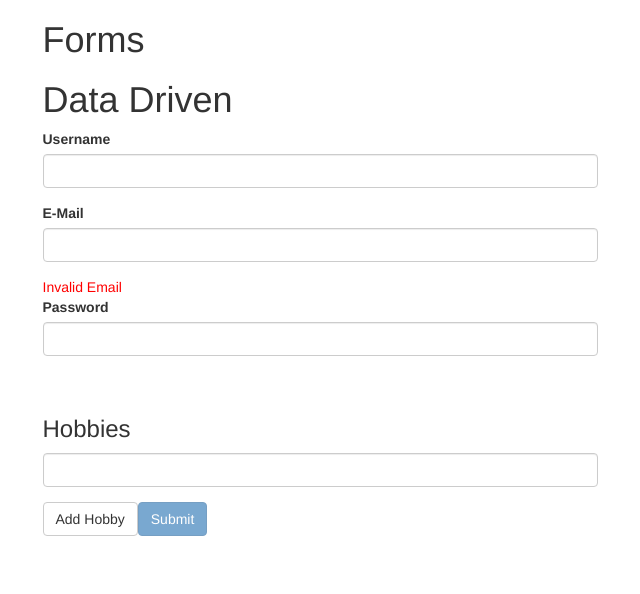
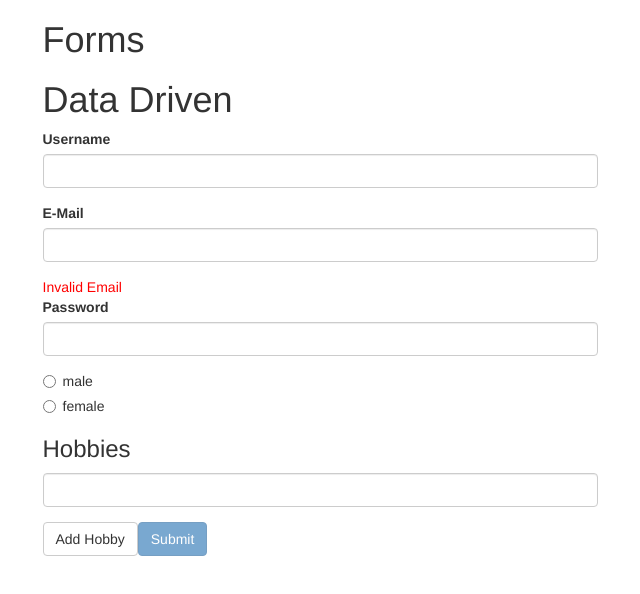
Before and after one commit to jennyEckstein/Udemy_AngularJS_Tutorial, an Angular app in the folder first-app/: page / in a window 1280 px wide. Shown: the top 594 px of the page, without its empty margins (320-960 px from the left). Built offline with nearby package versions, Linux system fonts and the light colour scheme.

Commit message:
feat: added radio buttons

```diff
--- a/first-app/src/app/data-driven/data-driven.component.html
+++ b/first-app/src/app/data-driven/data-driven.component.html
@@ -25,10 +25,13 @@
                id="password"
                formControlName="password">
     </div>
-    <div class="radio">
-        <label>
-        </label>
-    </div>
+    <div class="radio" *ngFor="let s of sex">
+    <label>
+      <input type="radio" formControlName="gender" name="gender" [value]="s">
+      {{s}}
+    </label>
+</div>
+
     <div>
         <h3>Hobbies</h3>
         <div class="form-group">
--- a/first-app/src/app/data-driven/data-driven.component.ts
+++ b/first-app/src/app/data-driven/data-driven.component.ts
@@ -1,23 +1,24 @@
-import { Component, OnInit} from '@angular/core';
-import {FormGroup, FormBuilder, Validators} from '@angular/forms';
+import { Component } from '@angular/core';
+import { FormGroup, FormBuilder, Validators } from '@angular/forms';
 
 @Component({
   selector: 'app-data-driven',
   templateUrl: './data-driven.component.html'
 })
-export class DataDrivenComponent implements OnInit{
+export class DataDrivenComponent{
 
 	registerForm: FormGroup;
+	sex = ['male', 'female'];
 
-	constructor(private formBuilder: FormBuilder){}
-
-	ngOnInit(){
+	constructor(private formBuilder: FormBuilder){
 		this.registerForm = this.formBuilder.group({
 			username: ['', [Validators.required, Validators.maxLength(10)]],
 			email: ['', [Validators.required, Validators.pattern('[a-zA-Z0-9._-]+@[a-zA-Z0-9.-]+\.[a-zA-Z]{2,4}')]],
-			password: ['', Validators.required]
+			password: ['', Validators.required],
+			gender: ""
 		});
 	}
+
 
 	onSubmit(){
 		console.log(this.registerForm);
```
